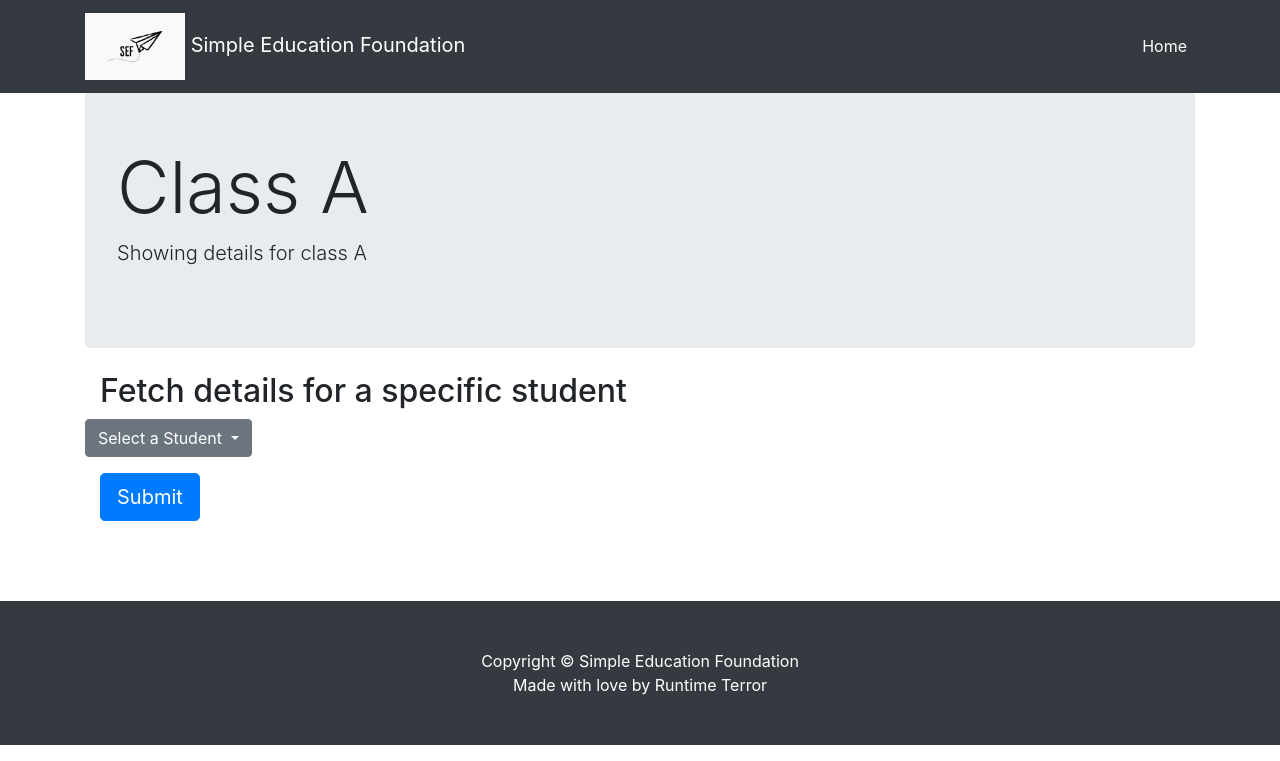
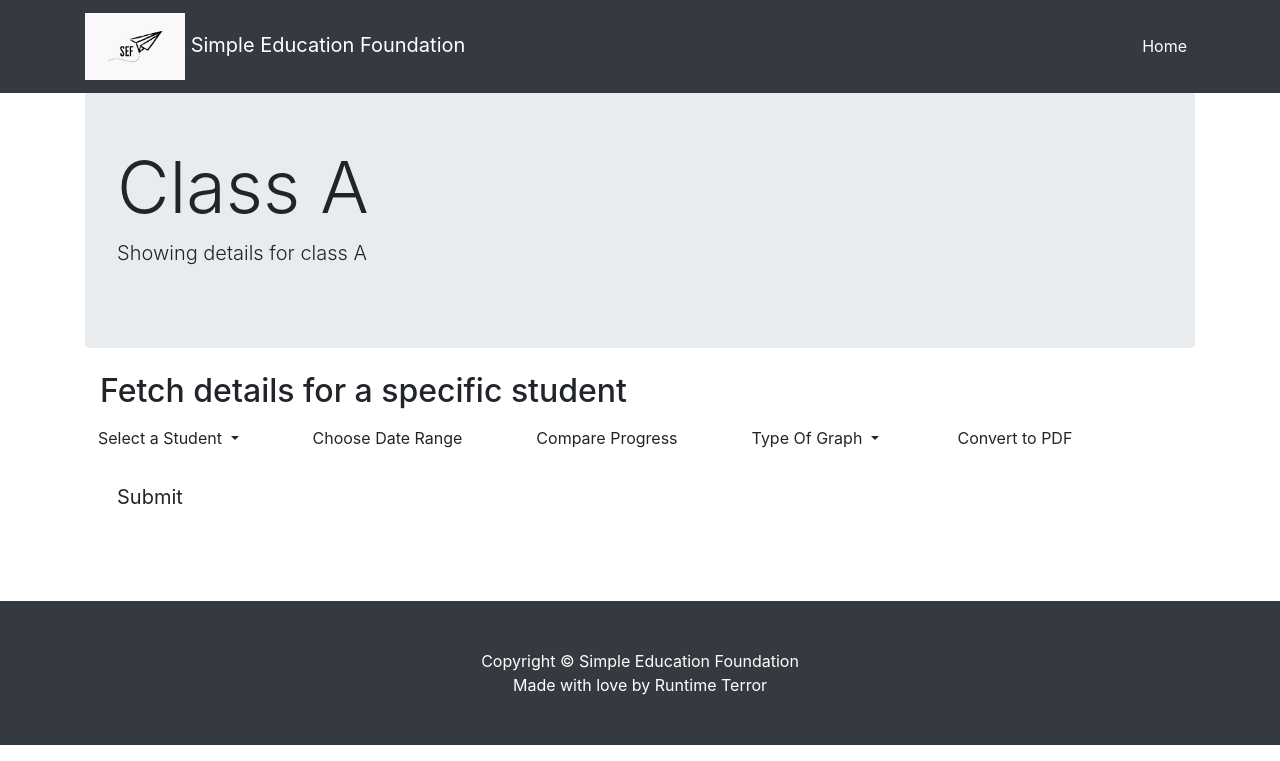
Before and after one commit to IndiaCFG3/team-68, a Django app: template templates/viewClass.html in a window 1280 px wide. Shown: the top 761 px of the page. Run offline with Django 3.2, Linux system fonts and the light colour scheme; the template is opened without the code that fills it, so the values that code supplies are empty; some libraries are stand-ins or nearby versions.

Commit message:
Added text

```diff
--- a/templates/form.html
+++ b/templates/form.html
@@ -50,6 +50,12 @@ body {
     <br>
     <br>
     <br>
+    <div>
+
+    </div>
+    <button type="button" class="btn black btn-lg ">Download Questionnaire as Google Spread Sheet</button>
+    <button type="button" class="btn black btn-lg ">Send Questionnaire to Whatsapp</button>
+    <button type="button" class="btn black btn-lg ">Send as an E-mail</button>
 
     <select class="form-control" id="env-select">
         <option value="">----SELECT STUDENT---</option>
--- a/templates/landing.html
+++ b/templates/landing.html
@@ -34,6 +34,7 @@
           <li><a href="#about">About Us</a></li>
           <li><a href="#">Login as Teacher</a></li>
           <li><a href="#">Login as Principle</a></li>
+          <li><a href="#">Contribute</a></li>
         </ul>
       </nav>
     </div>
--- a/templates/principalDashboard.html
+++ b/templates/principalDashboard.html
@@ -51,7 +51,7 @@
 
   <div class="container">
     <header class="jumbotron my-4">
-      <h1 class="display-3">Hi Manas!</h1>
+      <h4 class="display-3">Hi Manas!</h4>
       <p class="lead">This Dashboard is going to allow you to manage your classes. You can also select a class and fill reports for students!</p>
       <a href="#" class="btn btn-primary btn-lg">Explore</a>
     </header>
--- a/templates/studentRegistration.html
+++ b/templates/studentRegistration.html
@@ -59,7 +59,7 @@
 
                 <div class="col" id='register'>
                     <h2>STUDENT REGISTERATION</h2>
-                    <form>
+                    <form style="margin-bottom:5em">
                         <div class="row form-group">
                             <div class="col">
                                 <label for="inputName1">First Name</label>
@@ -91,6 +91,7 @@
                         </div>
                         <button type="button" class="btn black btn-lg ">Submit</button>
                     </form>
+
                 </div>
             </div>
         </div>
--- a/templates/viewClass.html
+++ b/templates/viewClass.html
@@ -59,7 +59,7 @@
 
   <div class="container">
     <header class="jumbotron my-4">
-      <h1 class="display-3">Class A</h1>
+      <h6 class="display-3">Class A</h6>
       <p class="lead">Showing details for class A</p>
 
     </header>
@@ -69,7 +69,7 @@
   <form style="margin-bottom: 5em;">
       <div class="row form-group">
         <div class="dropdown">
-            <button class="btn btn-secondary dropdown-toggle" type="button" id="dropdownMenuButton" data-toggle="dropdown" aria-haspopup="true" aria-expanded="false">
+            <button class="btn dropdown-toggle" type="button" id="dropdownMenuButton" data-toggle="dropdown" aria-haspopup="true" aria-expanded="false">
               Select a Student
             </button>
             <div class="dropdown-menu" aria-labelledby="dropdownMenuButton">
@@ -78,8 +78,21 @@
               <a class="dropdown-item" href="#">Student 3</a>
             </div>
           </div>
+          <button style="margin-left: 3em;" type="button" class="btn btn-md ">Choose Date Range</button>
+          <button style="margin-left: 3em;" type="button" class="btn btn-md ">Compare Progress</button>
+          <div style="margin-left: 3em;" class="dropdown">
+            <button class="btn dropdown-toggle" type="button" id="dropdownMenuButton" data-toggle="dropdown" aria-haspopup="true" aria-expanded="false">
+              Type Of Graph
+            </button>
+            <div class="dropdown-menu" aria-labelledby="dropdownMenuButton">
+              <a class="dropdown-item" href="#">Bar Graph</a>
+              <a class="dropdown-item" href="#">Pie Charts</a>
+              <a class="dropdown-item" href="#">Line Charts</a>
+            </div>
+            <button style="margin-left: 3em;" type="button" class="btn btn-md ">Convert to PDF</button>
+          </div>
       </div>
-      <button type="button" class="btn btn-primary btn-lg ">Submit</button>
+      <button type="button" class="btn btn-lg ">Submit</button>
   </form>
 </div>
 </div>
```
Also changed, not shown: excelReader/dataToSheet.py (line endings or trailing spaces).
